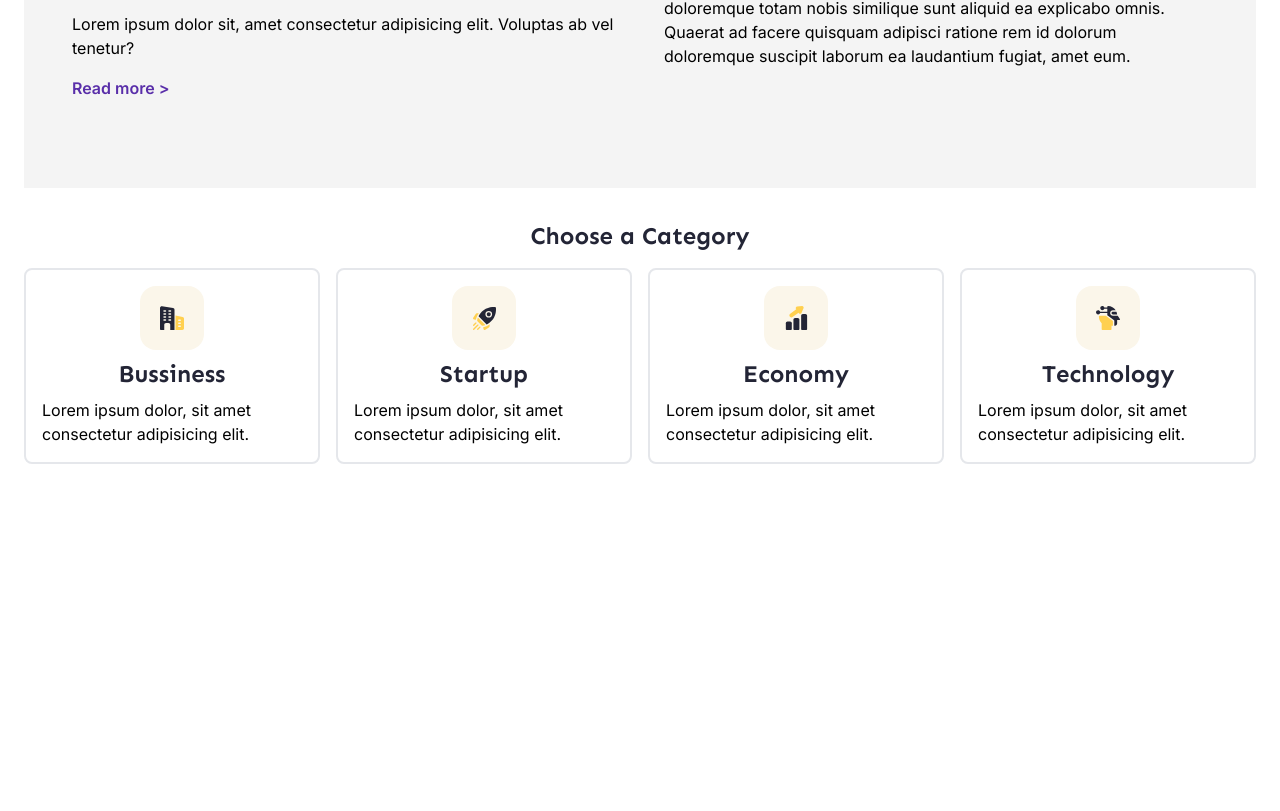
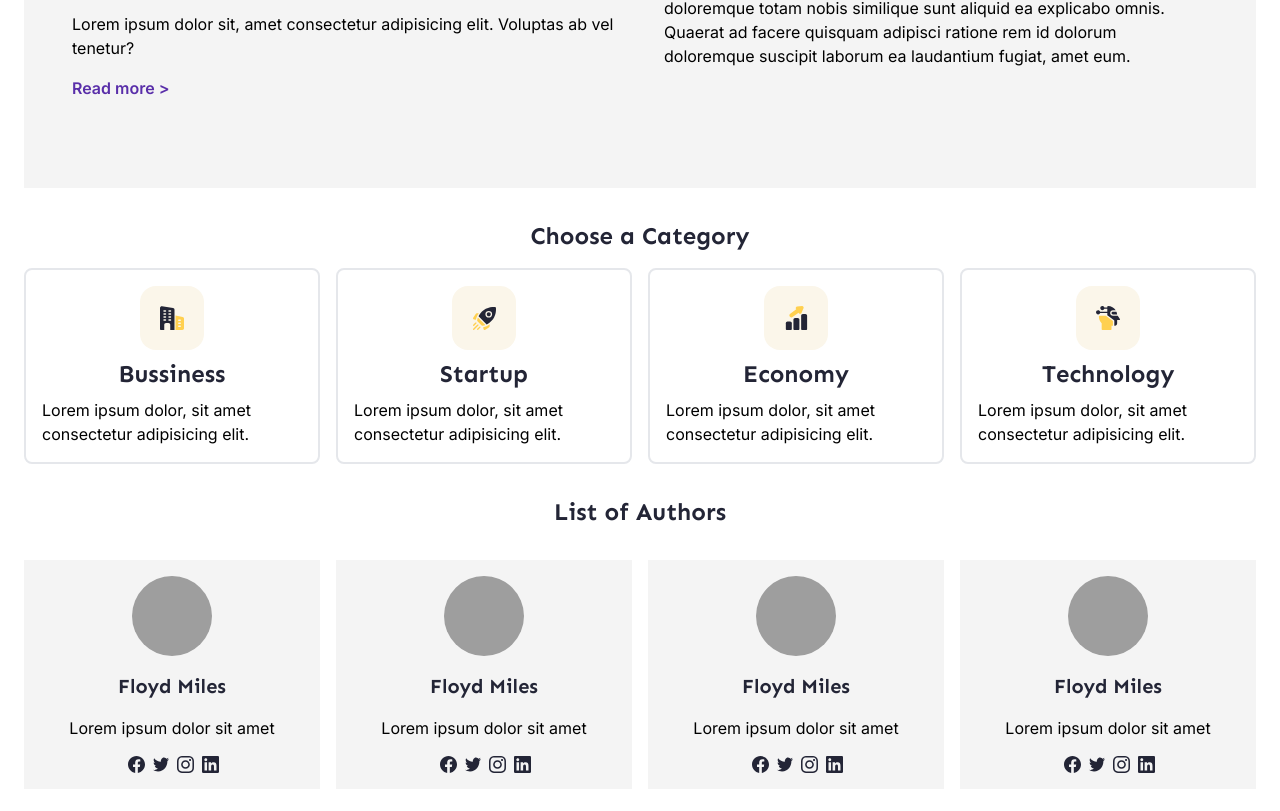
Before and after one commit to Mandeep56Singh/front-end-task-flipr, a React (Vite) app: page / in a window 1280 px wide. Shown: the part 1608-2419 px from the top of the page. Before the commit the page ends 2096 px from the top, so only its background shows below. Built offline with nearby package versions, Linux system fonts and the light colour scheme; grey boxes are pictures that could not be loaded.

Commit message:
feat: add feature to navigate on authors

```diff
--- /dev/null
+++ b/src/components/Cards/AuthorCard.tsx
@@ -0,0 +1,46 @@
+import instaLogo from "../../assets/Client-First - icons/Negative (2).svg";
+import linkedInLogo from "../../assets/Client-First - icons/Negative (3).svg";
+import twitterLogo from "../../assets/Client-First - icons/Negative (4).svg";
+import facebookLogo from "../../assets/Client-First - icons/Negative.svg";
+type props = {
+  image: string;
+  name: string;
+};
+const AuthorCard: React.FC<props> = ({ image, name }) => {
+  return (
+    <div
+      className="bg-card1 hover:bg-card3 transition-colors duration-300 ease-in-out flex flex-col justify-center items-center gap-4 py-4 px-6"
+      aria-label={`author ${name}`}
+    >
+      <img src={image} alt="author image" className="rounded-full size-20" />
+      <div className="font-heading text-secondary text-xl font-bold">
+        {name}
+      </div>
+      <div>Lorem ipsum dolor sit amet </div>
+      <div className="flex gap-2">
+        <img
+          src={facebookLogo}
+          alt=" facebook image "
+          aria-label="follow on facebook"
+        ></img>
+        <img
+          src={twitterLogo}
+          alt=" facebook image "
+          aria-label="follow on facebook"
+        ></img>
+        <img
+          src={instaLogo}
+          alt=" facebook image "
+          aria-label="follow on facebook"
+        ></img>
+        <img
+          src={linkedInLogo}
+          alt=" facebook image "
+          aria-label="follow on facebook"
+        ></img>
+      </div>
+    </div>
+  );
+};
+
+export default AuthorCard;
--- a/src/components/Cards/CategoryItem.tsx
+++ b/src/components/Cards/CategoryItem.tsx
@@ -6,7 +6,7 @@ const CategoryItem: React.FC<props> = ({ title, icon }) => {
   return (
     <div
       aria-label={`${title} category Item`}
-      className="flex sm:flex-col gap-2 p-4 border-2 border-gray-200 hover:bg-gradient-to-r hover:bg-primary items-center transition-all duration-300 ease-in-out rounded-lg"
+      className="flex sm:flex-col gap-2 p-4 border-2 border-gray-200  hover:bg-primary items-center transition-all duration-300 ease-in-out rounded-lg"
     >
       <div className="bg-card3 p-2 size-16 flex justify-center items-center rounded-2xl ">
         <img src={icon} alt={`${title} image`} className="" />
--- /dev/null
+++ b/src/components/sections/AuthorSection.tsx
@@ -0,0 +1,19 @@
+import profilePic from "../../assets/Client-First - IMAGES/content-unshaven-man-covering-eye-with-yellow-flower-5262459.svg";
+import AuthorCard from "../Cards/AuthorCard";
+const AuthorSection = () => {
+  return (
+    <>
+      <h1 className="text-center text-secondary font-bold text-2xl">
+        List of Authors
+      </h1>
+      <div className="grid sm:grid-cols-2 md:grid-cols-4 gap-4 ">
+        <AuthorCard image={profilePic} name={"Floyd Miles"}></AuthorCard>
+        <AuthorCard image={profilePic} name={"Floyd Miles"}></AuthorCard>
+        <AuthorCard image={profilePic} name={"Floyd Miles"}></AuthorCard>
+        <AuthorCard image={profilePic} name={"Floyd Miles"}></AuthorCard>
+      </div>
+    </>
+  );
+};
+
+export default AuthorSection;
--- a/src/pages/Home.tsx
+++ b/src/pages/Home.tsx
@@ -1,6 +1,7 @@
 import HeroSectionHome from "../components/Hero Sections/HeroSectionHome";
 import Navbar from "../components/Navbar/Navbar";
 import AboutUsSection from "../components/sections/AboutUsSection";
+import AuthorSection from "../components/sections/AuthorSection";
 import CategorySection from "../components/sections/CategorySection";
 import HomePostSection from "../components/sections/HomePostSection";
 
@@ -13,6 +14,7 @@ const Home = () => {
         <HomePostSection></HomePostSection>
          <AboutUsSection></AboutUsSection>
          <CategorySection></CategorySection>
+         <AuthorSection></AuthorSection>
       </div>
     </>
   );
```
